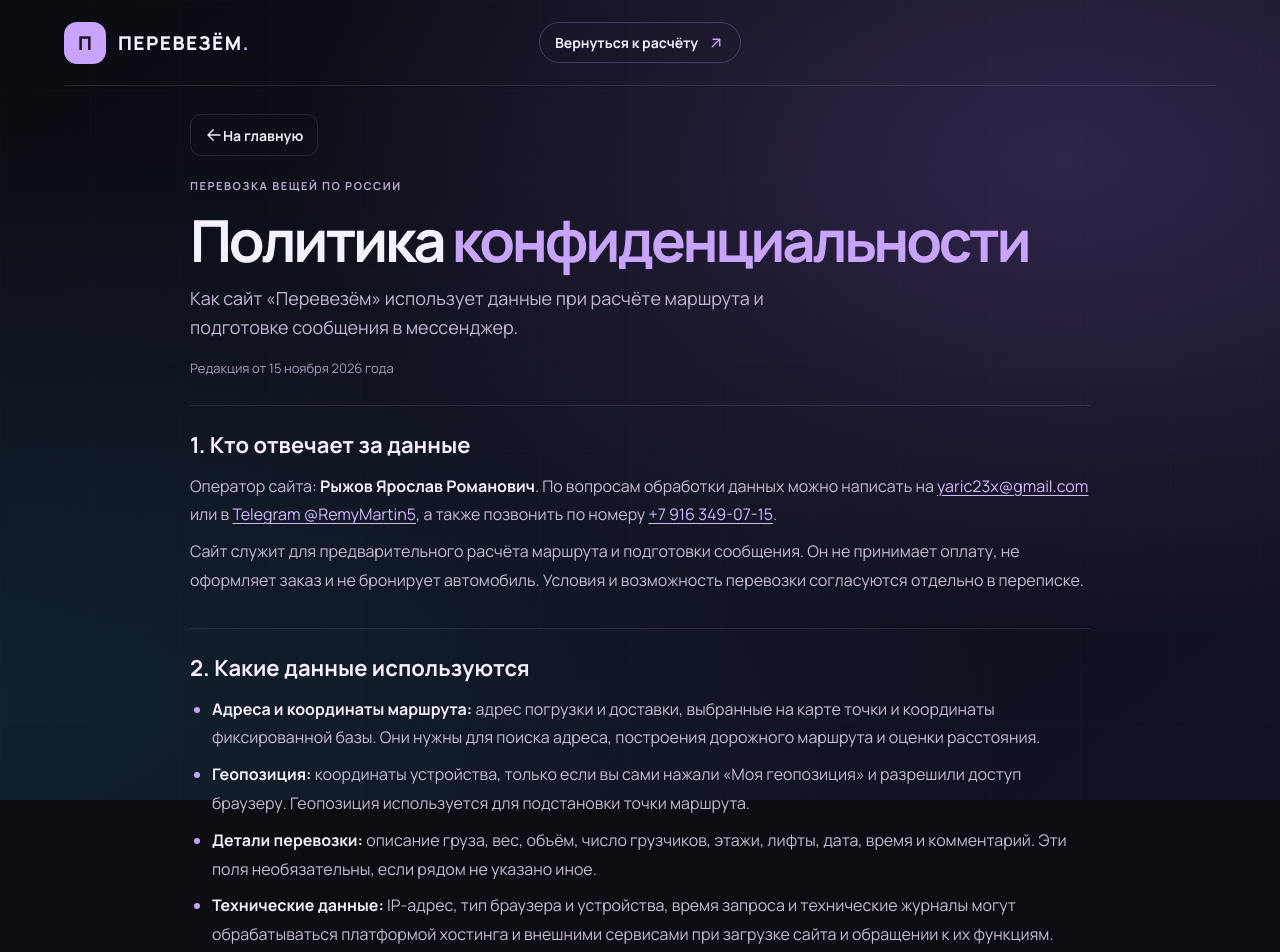
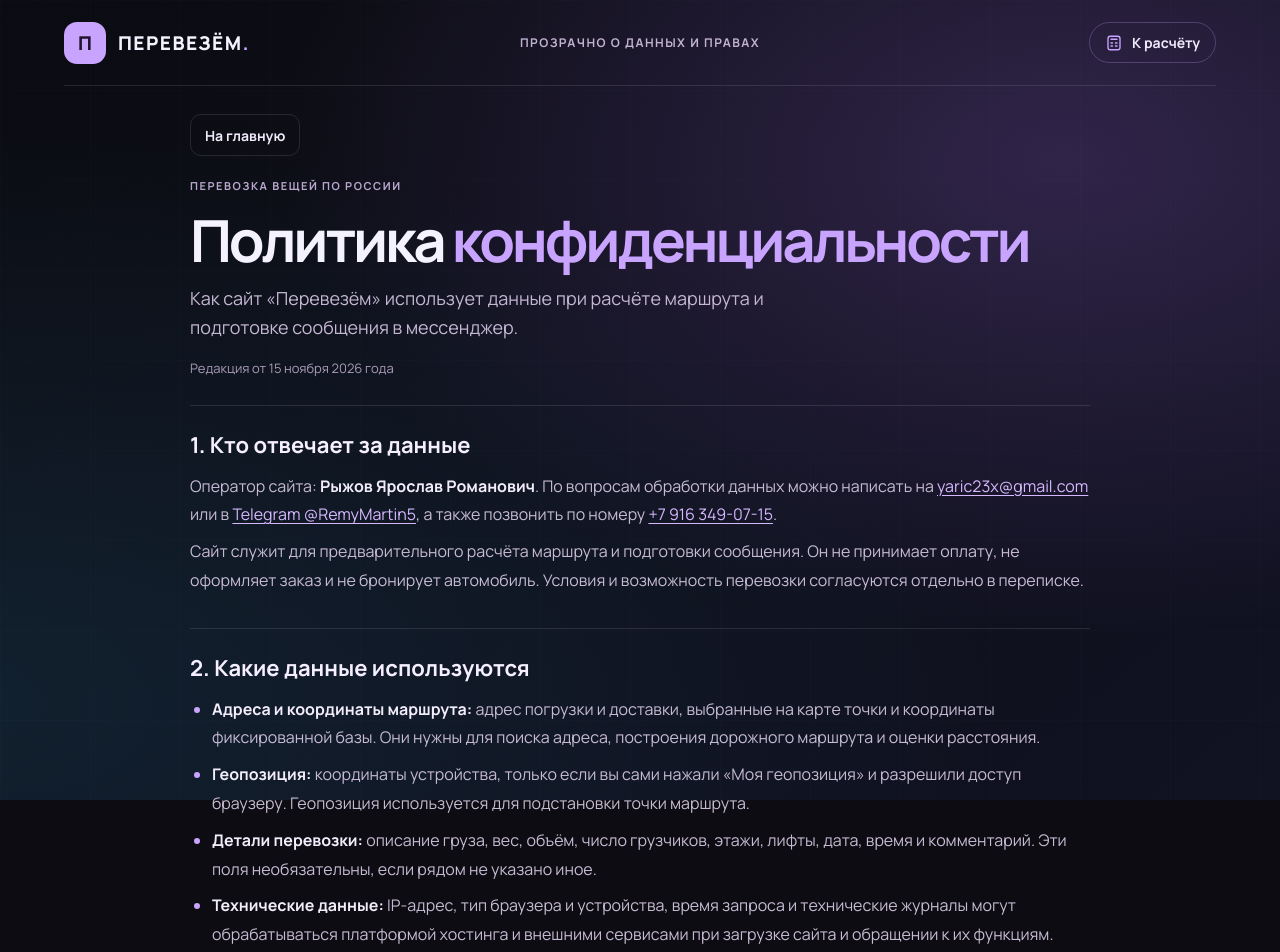
Before and after one commit to karat05/carDrop, a plain HTML site: page privacy.html in a window 1280 px wide. Shown: the top 952 px of the page. Drawn offline with Linux system fonts and the light colour scheme.

Commit message:
Publish development site updates: privacy.html

```diff
--- a/privacy.html
+++ b/privacy.html
@@ -13,10 +13,11 @@
   <div class="ambient-bg" aria-hidden="true"><div class="ambient-orb"></div><div class="ambient-grid"></div></div>
   <header class="topbar privacy-topbar">
     <a class="brand" href="./" aria-label="Перевезём — на главную"><span class="brand-mark">П</span><span>ПЕРЕВЕЗЁМ<span class="brand-dot">.</span></span></a>
-    <a class="privacy-home-link" href="./#calculator">Вернуться к расчёту <svg class="ui-icon" viewBox="0 0 24 24" aria-hidden="true"><path d="M7 17 17 7M8 7h9v9"/></svg></a>
+    <span class="privacy-nav-note">ПРОЗРАЧНО О ДАННЫХ И ПРАВАХ</span>
+    <a class="privacy-home-link" href="./#calculator"><svg class="ui-icon" viewBox="0 0 24 24" aria-hidden="true"><rect x="4" y="3" width="16" height="18" rx="3"/><path d="M8 7h8M8 12h2m4 0h2M8 16h2m4 0h2"/></svg>К расчёту</a>
   </header>
   <main class="privacy-main">
-    <a class="privacy-back" href="./"><svg class="ui-icon" viewBox="0 0 24 24" aria-hidden="true"><path d="M20 12H4m7 7-7-7 7-7"/></svg>На главную</a>
+    <a class="privacy-back" href="./">На главную</a>
     <header class="privacy-heading">
       <div class="eyebrow">ПЕРЕВОЗКА ВЕЩЕЙ ПО РОССИИ</div>
       <h1>Политика <span>конфиденциальности</span></h1>
@@ -77,6 +78,6 @@
     </article>
     <div class="privacy-contact"><strong>Вопросы по сайту или сотрудничеству</strong><span>Напишите в Telegram или на почту — ответим лично.</span><a href="https://t.me/RemyMartin5" target="_blank" rel="noopener noreferrer">Telegram @RemyMartin5</a><a href="mailto:yaric23x@gmail.com">yaric23x@gmail.com</a></div>
   </main>
-  <footer class="privacy-footer"><a class="brand footer-brand" href="./"><span class="brand-mark">П</span><span>ПЕРЕВЕЗЁМ<span class="brand-dot">.</span></span></a><span>© 2026 · Политика конфиденциальности</span><a href="./#calculator">Рассчитать маршрут</a></footer>
+  <footer class="privacy-footer"><a class="brand footer-brand" href="./"><span class="brand-mark">П</span><span>ПЕРЕВЕЗЁМ<span class="brand-dot">.</span></span></a><span class="privacy-copyright">© 2026 · Политика конфиденциальности</span><a href="./#calculator">Рассчитать маршрут</a></footer>
 </body>
 </html>
```
